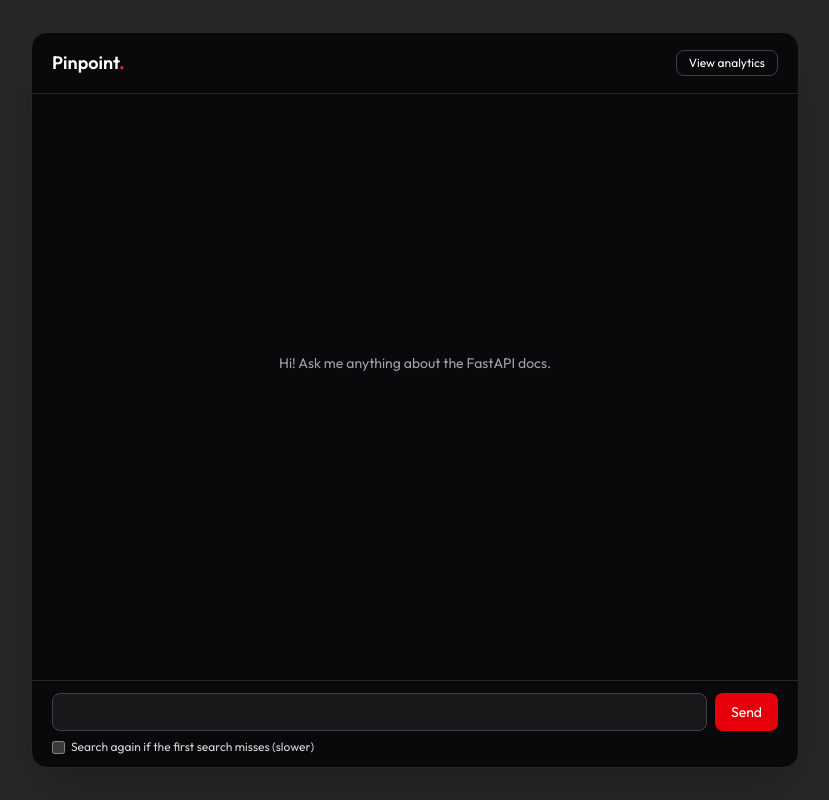
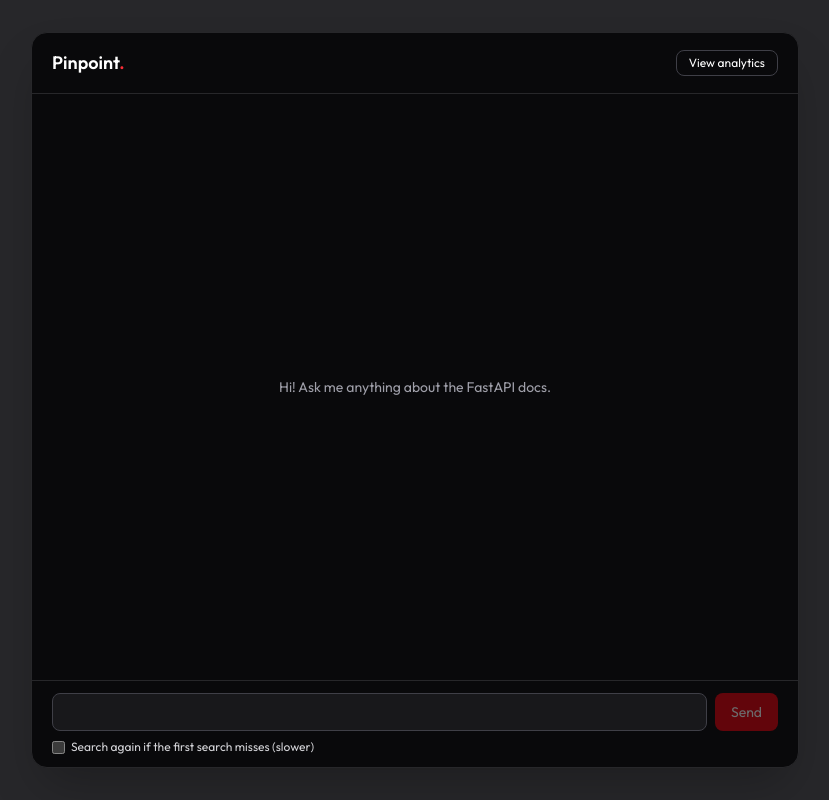
Before and after one commit to Dyukta/pinpoint-docs, a React (Vite) app in the folder dashboard/: page / in a window 1280 px wide. Shown: the whole page, without its empty margins (225-1054 px from the left). Built offline with nearby package versions, Linux system fonts and the light colour scheme.

Commit message:
Disable send for short questions

```diff
--- a/dashboard/src/Chat.jsx
+++ b/dashboard/src/Chat.jsx
@@ -160,7 +160,7 @@ export default function Chat() {
             </div>
           </div>
         ))}
-        <div ref={end} />
+        {messages.length > 0 && <div ref={end} />}
       </div>
       <form onSubmit={ask} className="border-t border-zinc-800 px-5 py-3">
         <div className="flex gap-2">
@@ -174,7 +174,12 @@ export default function Chat() {
               Cancel
             </button>
           ) : (
-            <button key="send" className="rounded-lg bg-red-600 px-4 text-sm text-white hover:bg-red-500">
+            <button
+              key="send"
+              disabled={question.trim().length < 3}
+              title="Type at least 3 characters"
+              className="rounded-lg bg-red-600 px-4 text-sm text-white hover:bg-red-500 disabled:cursor-not-allowed disabled:opacity-40 disabled:hover:bg-red-600"
+            >
               Send
             </button>
           )}
```
